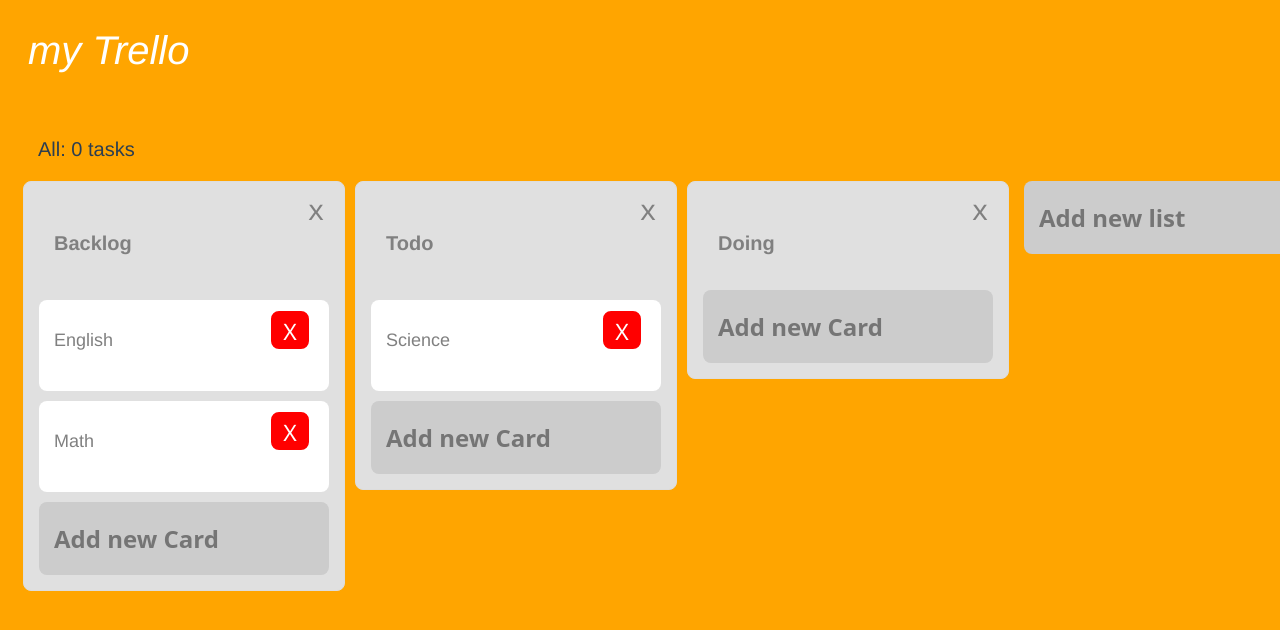
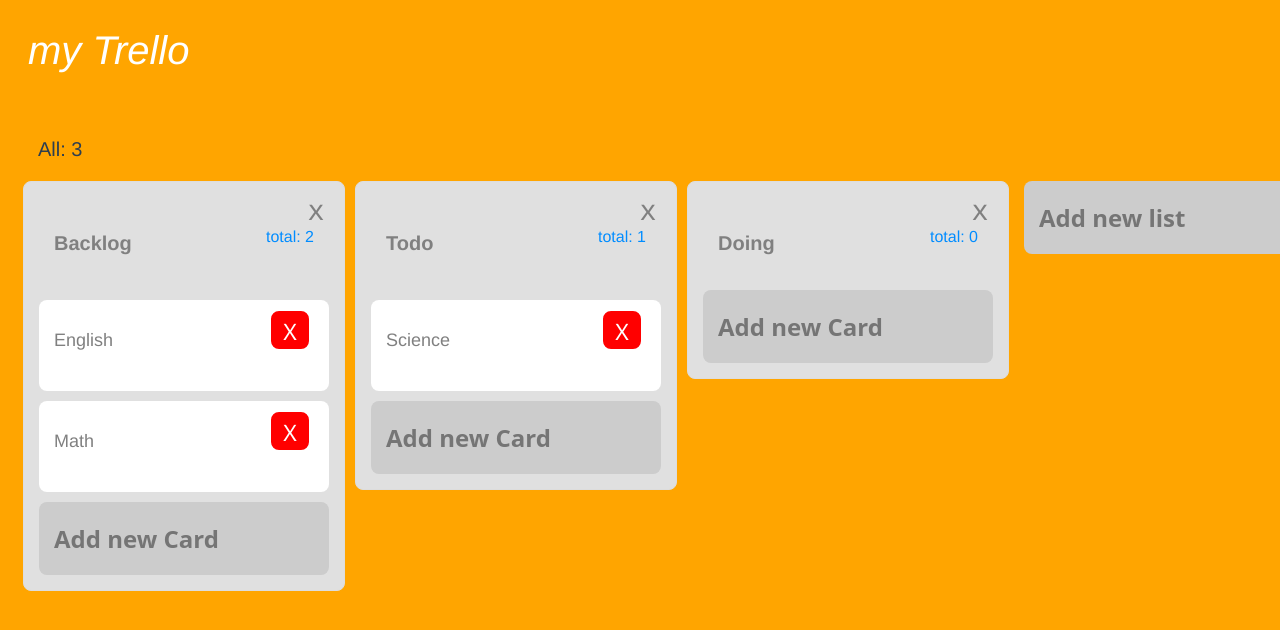
Before and after one commit to Jun-Honda-0326/vue-trello, a Vue app: page / in a window 1280 px wide. Shown: the top 630 px of the page. Built offline with nearby package versions, Linux system fonts and the light colour scheme.

Commit message:
カウント機能の実装

```diff
--- a/src/components/Board.vue
+++ b/src/components/Board.vue
@@ -2,7 +2,7 @@
   <div>
     <header>my Trello</header>
     <main>
-      <p class="info-line">All: 0 tasks</p>
+      <p class="info-line">All: {{ totalCardCount }}</p>
       <div class="list-index">
         <list
           v-for="(item, index) in lists"
@@ -29,6 +29,10 @@
   },
   computed: {
     ...mapState(["lists"]),
+    totalCardCount() {
+      return this.$store.getters.totalCardCount
+    }
   },
+
 };
 </script>
--- a/src/components/List.vue
+++ b/src/components/List.vue
@@ -4,13 +4,16 @@
       <p class="list-title">
         {{ title }}
       </p>
+      <p class="list-counter">total: {{ totalCardList }}</p>
       <div class="deletelist" @click="removeList">ｘ</div>
     </div>
-    <card v-for="(item, index) in cards"
-    :body = "item.body"
-    :key="item.id"
-    :cardIndex="index"
-    :listIndex="listIndex" />
+    <card
+      v-for="(item, index) in cards"
+      :body="item.body"
+      :key="item.id"
+      :cardIndex="index"
+      :listIndex="listIndex"
+    />
     <card-add :listIndex="listIndex" />
   </div>
 </template>
@@ -22,7 +25,7 @@
 export default {
   components: {
     CardAdd,
-    Card
+    Card,
   },
   props: {
     title: {
@@ -38,6 +41,11 @@
       required: true,
     },
   },
+  computed: {
+    totalCardList() {
+      return this.cards.length;
+    },
+  },
   methods: {
     removeList: function () {
       if (confirm("本当にこのリストを削除しますか？")) {
--- a/src/store/index.js
+++ b/src/store/index.js
@@ -57,6 +57,12 @@
     },
   },
   getters: {
+    totalCardCount(state) {
+      let count = 0
+      state.lists.map(content => count += content.cards.length)
+      return count
+    }
+
   }
 })
 
```
